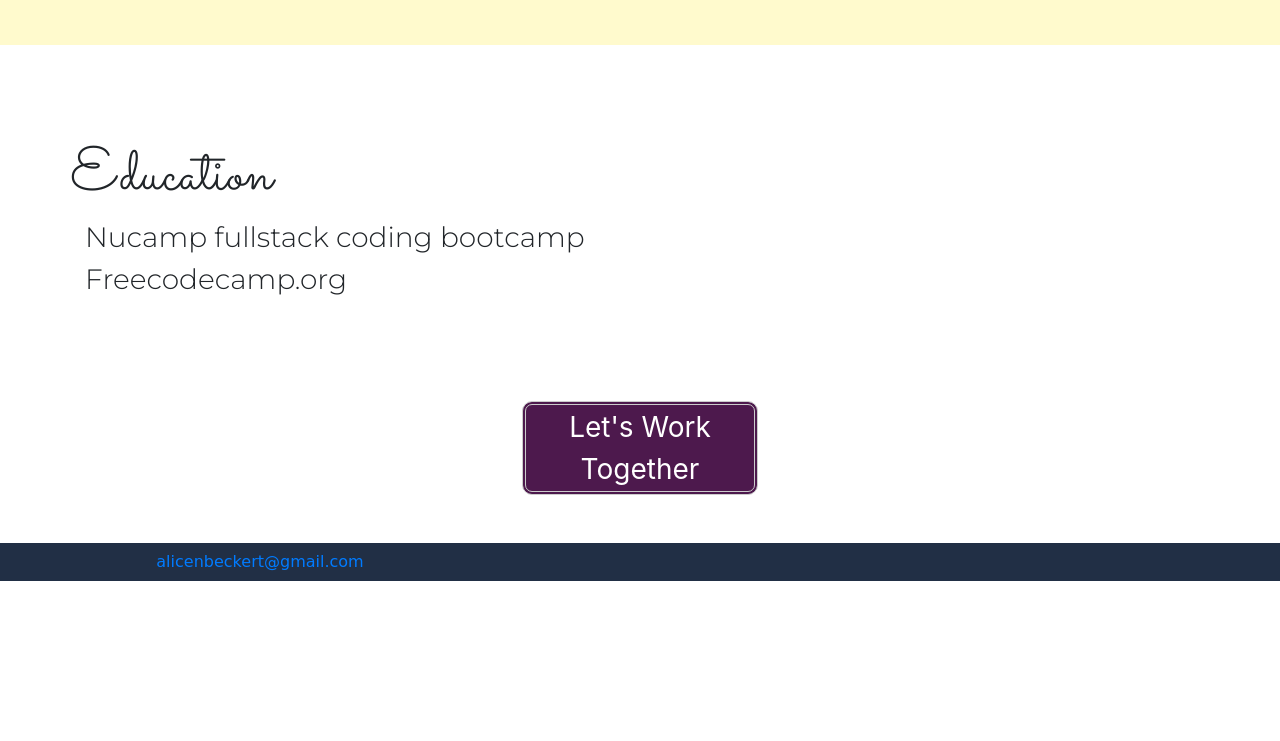
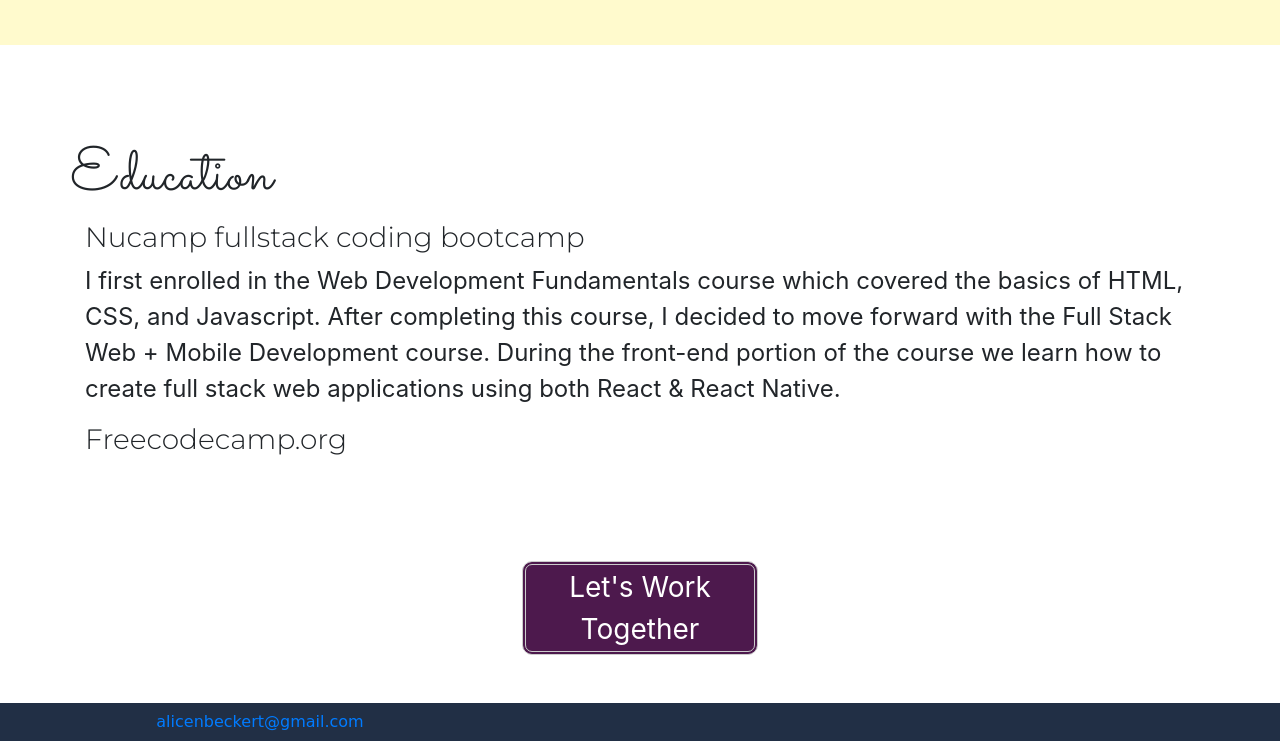
Before and after one commit to aliibrooke/Portfolio, a website: page index.html in a window 1280 px wide. Shown: the part 1542-2283 px from the top of the page. Before the commit the page ends 2123 px from the top, so only its background shows below. Drawn offline with nearby package versions, Linux system fonts and the light colour scheme; a web font is replaced by a local one.

Commit message:
Education half done

```diff
--- a/index.html
+++ b/index.html
@@ -140,6 +140,9 @@
             <h2 class="text-center">Education</h2>
         </div>
             <h5>Nucamp fullstack coding bootcamp</h5>
+            <p>I first enrolled in the Web Development Fundamentals course which covered the basics of HTML, CSS, and Javascript.
+                After completing this course, I decided to move forward with the Full Stack Web + Mobile Development course.
+                During the front-end portion of the course we learn how to create full stack web applications using both React & React Native.</p>
             <h5>Freecodecamp.org</h5>
 
     </div>
```
